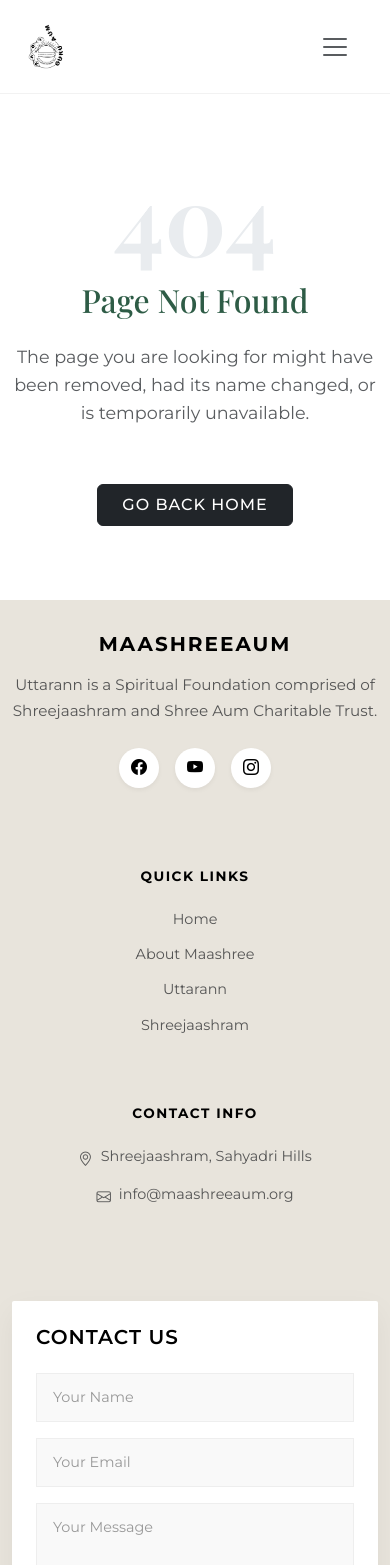
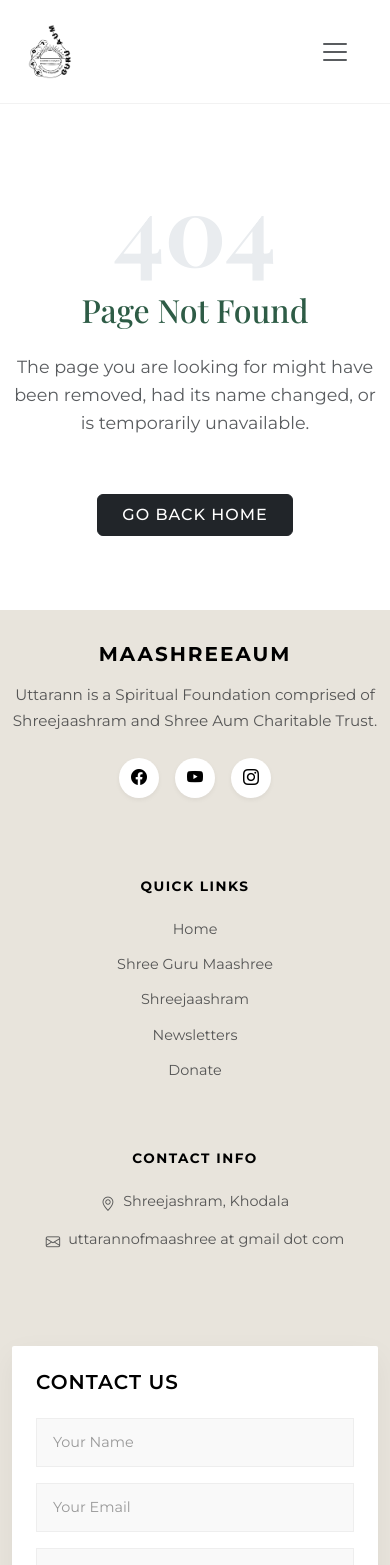
Before and after one commit to Markandeya/maashreeaum.org, an Angular app: page /404 in a window 390 px wide. Shown: the top 1565 px of the page. Built offline with nearby package versions, Linux system fonts and the light colour scheme; a web font is replaced by a local one.

Commit message:
refactor: Refine header and dropdown styling, update footer links and contact information, and configure router scrolling behavior.

```diff
--- a/src/app/app.config.ts
+++ b/src/app/app.config.ts
@@ -1,5 +1,5 @@
 import { ApplicationConfig, provideBrowserGlobalErrorListeners } from '@angular/core';
-import { provideRouter } from '@angular/router';
+import { provideRouter, withInMemoryScrolling } from '@angular/router';
 
 import { routes } from './app.routes';
 import { provideClientHydration, withEventReplay } from '@angular/platform-browser';
@@ -7,6 +7,6 @@
 export const appConfig: ApplicationConfig = {
   providers: [
     provideBrowserGlobalErrorListeners(),
-    provideRouter(routes), provideClientHydration(withEventReplay())
+    provideRouter(routes, withInMemoryScrolling({ scrollPositionRestoration: 'top' })), provideClientHydration(withEventReplay())
   ]
 };
--- a/src/app/components/footer/footer.html
+++ b/src/app/components/footer/footer.html
@@ -9,9 +9,12 @@
             Uttarann is a Spiritual Foundation comprised of Shreejaashram and Shree Aum Charitable Trust.
           </p>
           <div class="social-links mb-5">
-            <a href="#" class="social-link"><i class="bi bi-facebook"></i></a>
-            <a href="#" class="social-link"><i class="bi bi-youtube"></i></a>
-            <a href="#" class="social-link"><i class="bi bi-instagram"></i></a>
+            <a href="https://www.facebook.com/Maashree.Uttarann" class="social-link" target="_blank"
+              rel="noopener noreferrer"><i class="bi bi-facebook"></i></a>
+            <a href="https://www.youtube.com/@maashreesuttarann" class="social-link" target="_blank"
+              rel="noopener noreferrer"><i class="bi bi-youtube"></i></a>
+            <a href="https://www.instagram.com/uttaran_shreejashram" class="social-link" target="_blank"
+              rel="noopener noreferrer"><i class="bi bi-instagram"></i></a>
           </div>
         </div>
 
@@ -20,16 +23,17 @@
             <h6 class="footer-heading">Quick Links</h6>
             <ul class="footer-links">
               <li><a routerLink="/">Home</a></li>
-              <li><a href="#">About Maashree</a></li>
-              <li><a href="#">Uttarann</a></li>
-              <li><a href="#">Shreejaashram</a></li>
+              <li><a routerLink="/maashree">Shree Guru Maashree</a></li>
+              <li><a routerLink="/shreeja-ashram">Shreejaashram</a></li>
+              <li><a routerLink="/newsletters">Newsletters</a></li>
+              <li><a routerLink="/donate">Donate</a></li>
             </ul>
           </div>
           <div class="col-sm-6">
             <h6 class="footer-heading">Contact Info</h6>
             <ul class="footer-contacts">
-              <li><i class="bi bi-geo-alt me-2"></i> Shreejaashram, Sahyadri Hills</li>
-              <li><i class="bi bi-envelope me-2"></i> info@maashreeaum.org</li>
+              <li><i class="bi bi-geo-alt me-2"></i> Shreejashram, Khodala</li>
+              <li><i class="bi bi-envelope me-2"></i> uttarannofmaashree at gmail dot com</li>
             </ul>
           </div>
         </div>
@@ -69,7 +73,6 @@
         <div class="col-md-6 text-center text-md-end">
           <ul class="footer-legal-links list-inline mb-0">
             <li class="list-inline-item"><a routerLink="/privacy-policy">Privacy Policy</a></li>
-            <li class="list-inline-item"><a href="#">Terms of Service</a></li>
           </ul>
         </div>
       </div>
--- a/src/app/components/header/header.scss
+++ b/src/app/components/header/header.scss
@@ -1,5 +1,7 @@
 .navbar {
     border-bottom: 1px solid rgba(0, 0, 0, 0.05);
+    position: relative;
+    z-index: 1000;
 }
 
 .navbar-collapse {
@@ -17,7 +19,7 @@
 }
 
 .nav-link {
-    color: #666 !important;
+    color: #666;
     font-size: 0.75rem;
     font-weight: 500;
     letter-spacing: 1.2px;
@@ -26,7 +28,7 @@
 
     &:hover,
     &.active {
-        color: #000 !important;
+        color: #000;
         font-weight: 700;
     }
 }
@@ -52,14 +54,23 @@
 .dropdown-menu {
     margin-top: 0.5rem;
     padding: 0.5rem 0;
+    background-color: #ffffff;
+    min-width: 220px;
+    border-radius: 8px;
+    box-shadow: 0 4px 12px rgba(0, 0, 0, 0.15);
+    border: 1px solid rgba(0, 0, 0, 0.1);
 }
 
 .dropdown-item {
     font-size: 0.85rem;
-    padding: 0.5rem 1.5rem;
+    padding: 0.65rem 1.5rem;
+    color: #333;
+    transition: all 0.2s ease;
 
-    &:hover {
-        background-color: #f8f9fa;
+    &:hover,
+    &:focus {
+        background-color: #f0f0f0;
+        color: #000;
     }
 }
 
@@ -70,7 +81,7 @@
     }
 
     .navbar-brand img {
-        height: 45px !important;
+        height: 45px;
     }
 
     .navbar-collapse {
@@ -80,12 +91,12 @@
     }
 
     .navbar-nav {
-        gap: 0.5rem !important;
+        gap: 0.5rem;
     }
 
     .nav-link {
-        padding: 0.75rem 0 !important;
-        text-align: left !important;
+        padding: 0.75rem 0;
+        text-align: left;
         font-size: 0.85rem;
     }
 
@@ -104,6 +115,6 @@
     }
 
     .d-flex.ms-lg-auto {
-        margin-left: 0 !important;
+        margin-left: 0;
     }
 }
```
